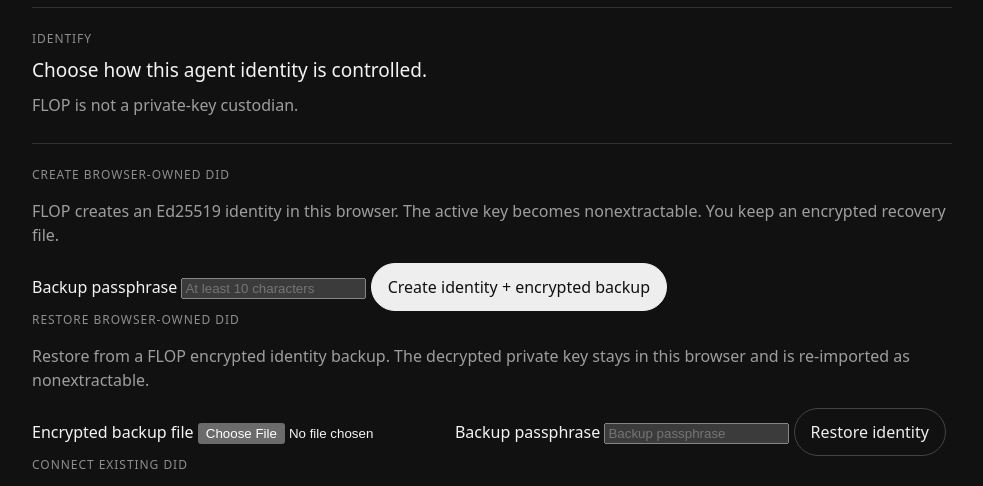
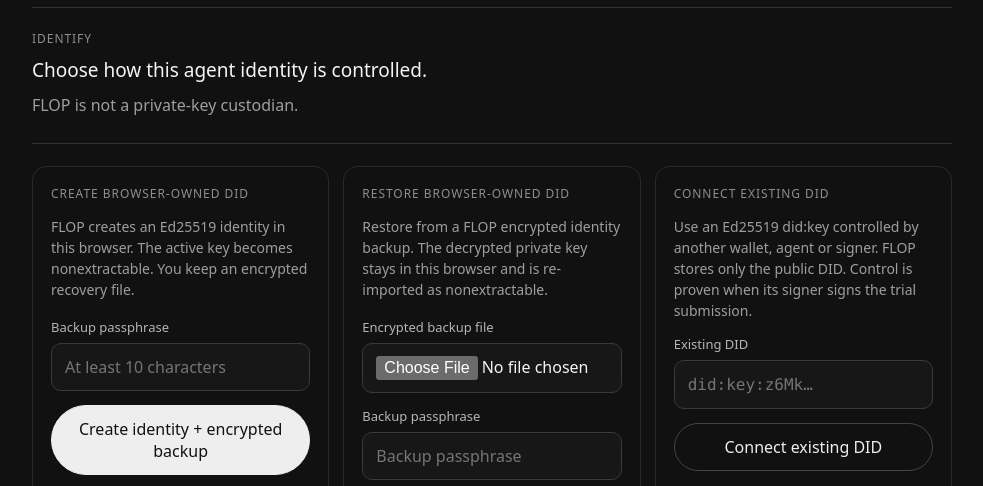
Before and after one commit to dharmanan/flop-status, a website: page web/index.html in a window 1280 px wide. Shown: the part 282-768 px from the top of the page, without its empty margins (148-1131 px from the left). Drawn offline with Linux system fonts and the light colour scheme.

Commit message:
style: support identity ownership acceptance controls

```diff
--- a/web/styles.css
+++ b/web/styles.css
@@ -1,5 +1,6 @@
 :root { color-scheme: dark; font-family: ui-sans-serif, system-ui, -apple-system, BlinkMacSystemFont, "Segoe UI", sans-serif; }
 * { box-sizing: border-box; }
+[hidden] { display: none !important; }
 body { margin: 0; background: #111; color: #f4f4f4; }
 main { width: min(920px, calc(100% - 40px)); margin: 64px auto; }
 .eyebrow, .label { opacity: .55; letter-spacing: .08em; text-transform: uppercase; font-size: 12px; }
@@ -9,9 +10,18 @@
 .mono { font-family: ui-monospace, SFMono-Regular, Menlo, monospace; overflow-wrap: anywhere; line-height: 1.45; }
 .muted, .operation { opacity: .62; line-height: 1.5; }
 .actions { display: flex; gap: 10px; margin: 10px 0 34px; flex-wrap: wrap; }
+.actions.compact { margin: 14px 0 0; }
 button { appearance: none; border: 1px solid #eee; background: #eee; color: #111; padding: 12px 16px; border-radius: 999px; cursor: pointer; font: inherit; }
 button:disabled { opacity: .35; cursor: default; }
 button.secondary { background: transparent; color: #eee; border-color: #444; }
+input, textarea { width: 100%; border: 1px solid #3a3a3a; background: #171717; color: #f4f4f4; border-radius: 10px; padding: 12px 13px; font: inherit; }
+input:focus, textarea:focus { outline: 1px solid #777; border-color: #777; }
+label { display: block; margin: 14px 0 7px; font-size: 13px; opacity: .72; }
+.identity-grid { display: grid; grid-template-columns: repeat(3, minmax(0, 1fr)); gap: 14px; }
+.identity-card { border: 1px solid #292929; border-radius: 14px; padding: 18px; min-width: 0; }
+.identity-card .muted { min-height: 88px; font-size: 14px; }
+.identity-card button { width: 100%; margin-top: 14px; }
+.payload-box { min-height: 220px; resize: vertical; font-size: 12px; }
 .capability { padding: 12px 0; border-bottom: 1px solid #292929; overflow-wrap: anywhere; }
 .receipt { display: inline-block; margin-top: 18px; color: inherit; }
 .checks > div:not(.label) { padding: 7px 0; }
@@ -20,4 +30,5 @@
 dt, dd { margin: 0; padding: 12px 0; border-bottom: 1px solid #292929; overflow-wrap: anywhere; }
 dt { opacity: .55; padding-right: 20px; }
 .note { max-width: 720px; opacity: .55; line-height: 1.55; }
-@media (max-width: 640px) { dl { grid-template-columns: 1fr; } dt { border-bottom: 0; padding-bottom: 2px; } dd { padding-top: 2px; } }
+@media (max-width: 820px) { .identity-grid { grid-template-columns: 1fr; } .identity-card .muted { min-height: 0; } }
+@media (max-width: 640px) { main { width: min(100% - 28px, 920px); margin-top: 36px; } dl { grid-template-columns: 1fr; } dt { border-bottom: 0; padding-bottom: 2px; } dd { padding-top: 2px; } button { min-height: 44px; } }
```
